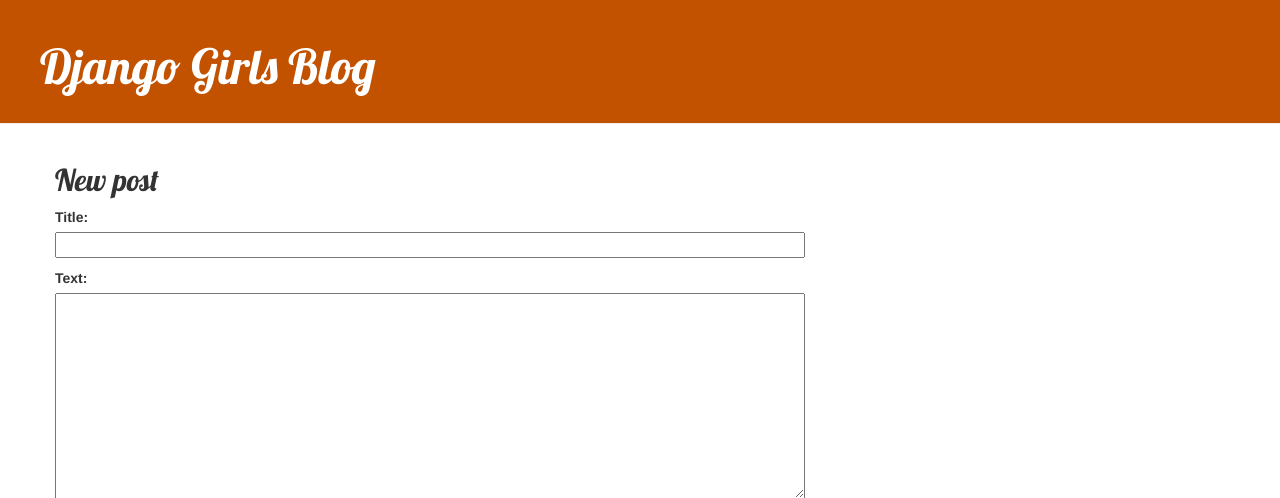
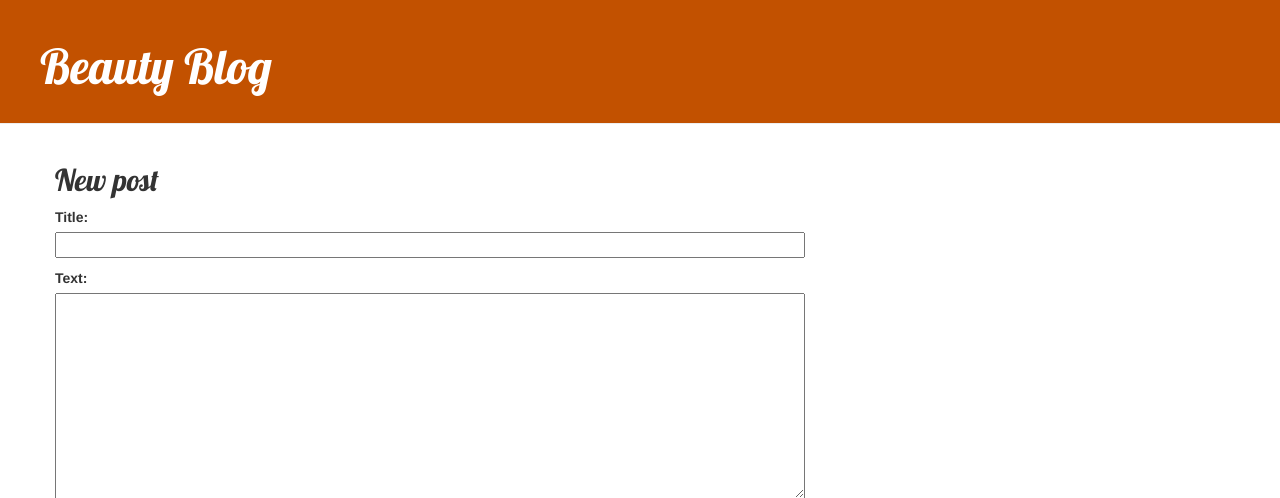
Before and after one commit to shalymovaigerim/my-first-blog, a Django app: page /post/new/ in a window 1280 px wide. Shown: the top 498 px of the page. Run offline with Django 3.2, Linux system fonts and the light colour scheme; some libraries are stand-ins or nearby versions.

Commit message:
new title

```diff
--- a/blog/static/css/blog.css
+++ b/blog/static/css/blog.css
@@ -1,11 +1,11 @@
 .page-header {
-    background-color: #C25100;
+    background-color: #C25100 ;
     margin-top: 0;
     padding: 20px 20px 20px 40px;
 }
 
 .page-header h1, .page-header h1 a, .page-header h1 a:visited, .page-header h1 a:active {
-    color: #ffffff;
+    color: #ffffff ;
     font-size: 36pt;
     text-decoration: none;
 }
@@ -42,5 +42,5 @@
 }
 
 .post h2 a, .post h2 a:visited {
-    color: #000000;
+    color:#000000 ;
 }
--- a/blog/templates/blog/base.html
+++ b/blog/templates/blog/base.html
@@ -1,7 +1,7 @@
 {% load static %}
 <html>
     <head>
-        <title>Django Girls blog</title>
+        <title>Beauty blog</title>
         <link rel="stylesheet" href="//maxcdn.bootstrapcdn.com/bootstrap/3.2.0/css/bootstrap.min.css">
         <link rel="stylesheet" href="//maxcdn.bootstrapcdn.com/bootstrap/3.2.0/css/bootstrap-theme.min.css">
         <link href='//fonts.googleapis.com/css?family=Lobster&subset=latin,latin-ext' rel='stylesheet' type='text/css'>
@@ -12,7 +12,7 @@
         {% if user.is_authenticated %}
             <a href="{% url 'post_new' %}" class="top-menu"><span class="glyphicon glyphicon-plus"></span></a>
         {% endif %}
-            <h1><a href="/">Django Girls Blog</a></h1>
+            <h1><a href="/">Beauty Blog</a></h1>
         </div>
         <div class="content container">
             <div class="row">
```
